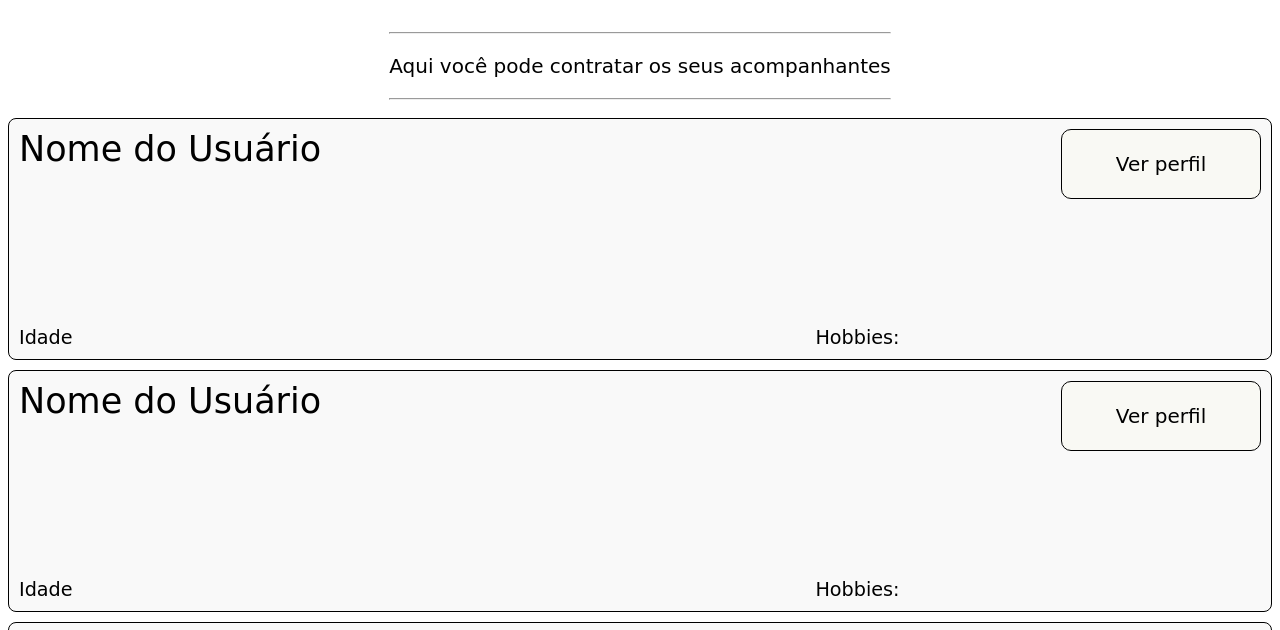
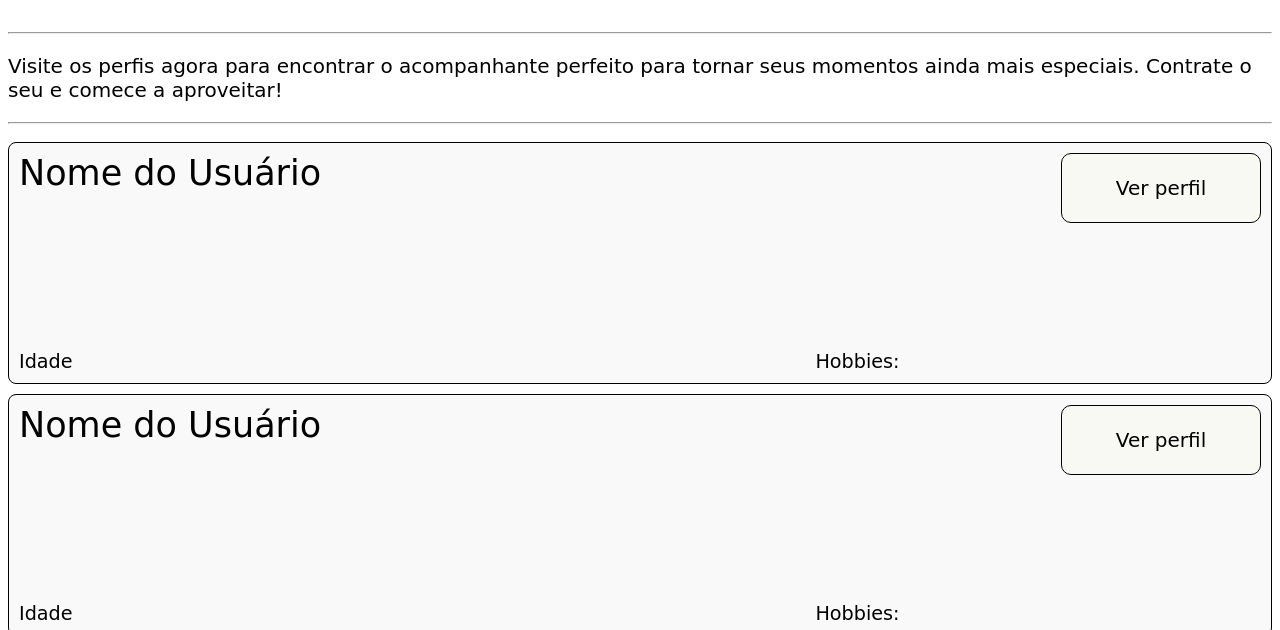
Before and after one commit to Ghabrielly/SeniorHub, a plain HTML site: page Agendamento/Agendamento.html in a window 1280 px wide. Shown: the part 154-784 px from the top of the page. Drawn offline with Linux system fonts and the light colour scheme; a web font is replaced by a local one.

Commit message:
Update Agendamento.html
modifiquei o texto

```diff
--- a/Agendamento/Agendamento.html
+++ b/Agendamento/Agendamento.html
@@ -46,7 +46,7 @@
             <h1>Contratação</h1>
             <div>
                 <hr>
-                <p>Aqui você pode contratar os seus acompanhantes</p>
+                <p>Visite os perfis agora para encontrar o acompanhante perfeito para tornar seus momentos ainda mais especiais. Contrate o seu e comece a aproveitar!</p>
                 <hr>
             </div>
         </div>
```
